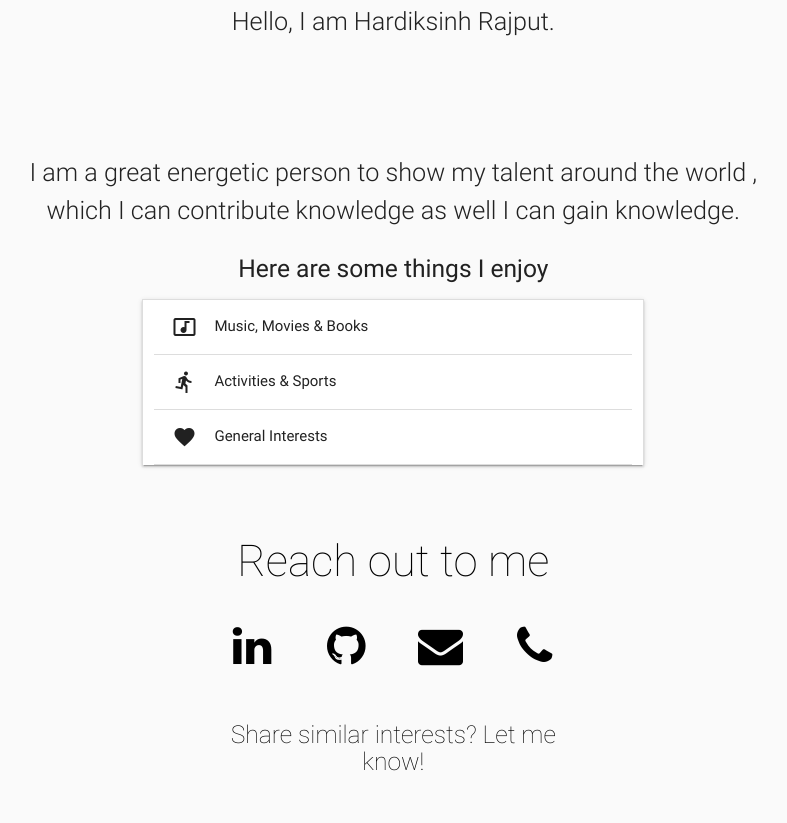
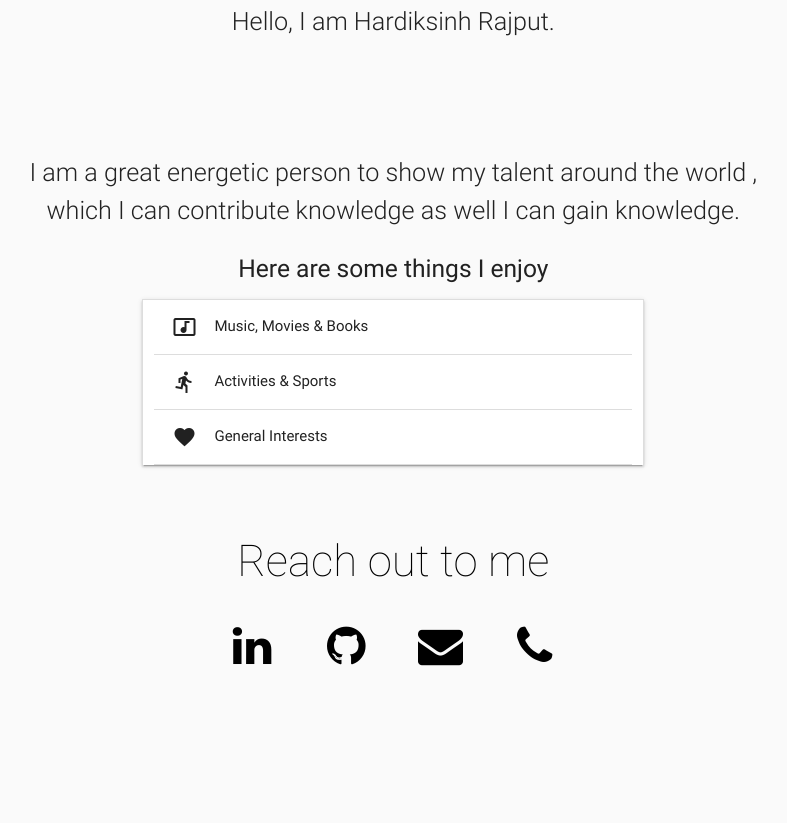
Before and after one commit to lucifer7875/resume-hardiksinh, a plain HTML site: page index.html in a window 1280 px wide. Shown: the part 2662-3485 px from the top of the page, without its empty margins (140-927 px from the left). After the commit the page ends 3420 px from the top, so only its background shows below. Drawn offline with nearby package versions, Linux system fonts and the light colour scheme; some packages are replaced by stand-ins of ours.

Commit message:
Remove unnecessary code

```diff
--- a/index.html
+++ b/index.html
@@ -539,13 +539,9 @@
                 </div>
               </div>
 
-              <div class="row">
-                <h5
-                  class="col m6 offset-m3 s8 offset-s2 center thin black-text"
-                >
-                  Share similar interests? Let me know!
-                </h5>
-              </div>
+
+
+
             </div>
           </div>
         </div>
```
